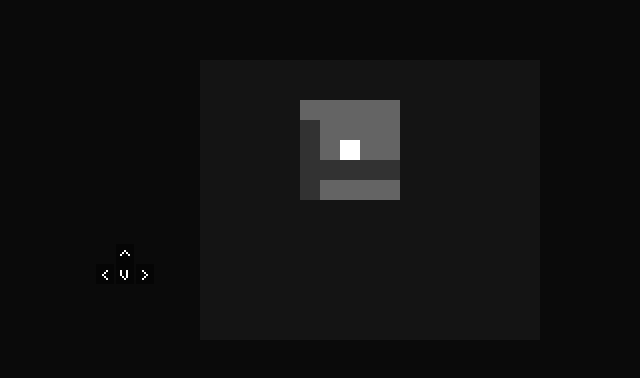
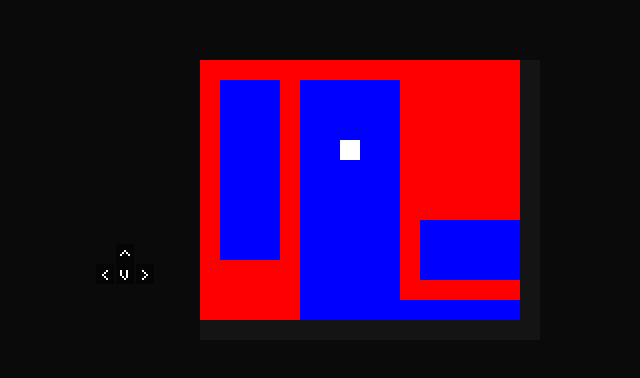
Before and after one commit to wormsparty/wormsparty.github.io, a plain HTML site: page labyrinth/index.html in a window 1280 px wide. Shown: the part 250-628 px from the top of the page, without its empty margins (290-930 px from the left). Drawn offline with Linux system fonts and the light colour scheme.

Commit message:
Nouvelles idées

```diff
--- a/boccalino.html
+++ b/boccalino.html
@@ -8,8 +8,6 @@
     <link rel="stylesheet" href="static/lib/bootstrap-4.1.2.min.css" />
     <script src="static/lib/bootstrap-4.1.2.min.js"></script>
     <script src="../static/lib/popper-1.14.3.min.js"></script>
-
-    <script src="static/konami.js"></script>
 
     <style>
     #thediv {
--- a/labyrinth/labyrinth.js
+++ b/labyrinth/labyrinth.js
@@ -2,28 +2,31 @@
 
 let Labyrinth = {};
 
-let world_map = [
-    [ 1, 1, 1, 1, 1, 1, 1, 1, 1, 1, 1, 1, 1, 1, 1, 1, 1, 1, 1, 1, 1, 1, 1, 1, 1 ],
-    [ 1, 0, 0, 1, 0, 0, 0, 0, 0, 0, 0, 0, 0 ,0, 1, 0, 1, 0, 0, 0, 1, 0, 0, 0, 1 ],
-    [ 1, 0, 3, 1, 0, 0, 0, 0, 0, 0, 0, 0, 0 ,0, 0, 0, 0, 0, 0, 0, 0, 0, 0, 1, 1 ],
-    [ 1, 0, 0, 1, 0, 1, 0, 0, 0, 0, 1, 0, 0 ,0, 1, 0, 1, 0, 1, 0, 1, 0, 1, 1, 1 ],
-    [ 1, 0, 0, 1, 0, 1, 0, 2, 0, 0, 1, 1, 1 ,0, 1, 0, 1, 0, 1, 0, 1, 0, 0, 0, 1 ],
-    [ 1, 0, 0, 1, 0, 1, 1, 1, 1, 1, 1, 0, 0 ,0, 1, 0, 1, 0, 1, 1, 1, 1, 0, 0, 1 ],
-    [ 1, 0, 0, 0, 0, 1, 0, 0, 0, 0, 1, 0, 4 ,0, 1, 0, 0, 0, 0, 0, 1, 0, 0, 1, 1 ],
-    [ 1, 0, 0, 0, 0, 0, 0, 0, 0, 0, 1, 0, 0 ,0, 1, 0, 1, 0, 0, 0, 1, 0, 0, 0, 1 ],
-    [ 1, 0, 0, 1, 0, 0, 0, 0, 0, 0, 0, 0, 0 ,0, 1, 0, 1, 0, 0, 0, 1, 0, 0, 0, 1 ],
-    [ 1, 0, 3, 1, 0, 0, 0, 0, 0, 0, 0, 0, 0 ,0, 0, 0, 0, 0, 0, 0, 0, 0, 0, 1, 1 ],
-    [ 1, 0, 0, 1, 0, 1, 0, 0, 0, 0, 1, 0, 0 ,0, 1, 0, 1, 0, 1, 0, 1, 0, 1, 1, 1 ],
-    [ 1, 0, 0, 1, 0, 1, 0, 0, 0, 0, 1, 1, 1 ,0, 1, 0, 1, 0, 1, 0, 1, 0, 0, 0, 1 ],
-    [ 1, 0, 0, 1, 0, 1, 1, 1, 1, 1, 1, 0, 0 ,0, 1, 0, 1, 0, 1, 1, 1, 1, 0, 0, 1 ],
-    [ 1, 0, 0, 0, 0, 1, 0, 0, 0, 0, 1, 0, 4 ,0, 1, 0, 0, 0, 0, 0, 1, 0, 0, 1, 1 ],
-    [ 1, 0, 0, 0, 0, 0, 0, 0, 0, 0, 1, 0, 0 ,0, 1, 0, 1, 0, 0, 0, 1, 0, 0, 0, 1 ],
-    [ 1, 0, 0, 1, 0, 0, 0, 0, 0, 0, 0, 0, 0 ,0, 1, 0, 1, 0, 0, 0, 1, 0, 0, 0, 1 ],
-    [ 1, 0, 3, 1, 0, 0, 0, 0, 0, 0, 0, 0, 0 ,0, 0, 0, 0, 0, 0, 0, 0, 0, 0, 1, 1 ],
-    [ 1, 0, 0, 1, 0, 1, 0, 0, 0, 0, 1, 0, 0 ,0, 1, 0, 1, 0, 1, 0, 1, 0, 1, 1, 1 ],
-    [ 1, 0, 0, 1, 0, 1, 0, 0, 0, 0, 1, 1, 1 ,0, 1, 0, 1, 0, 1, 0, 1, 0, 0, 0, 1 ],
-    [ 1, 1, 1, 1, 1, 1, 1, 1, 1, 1, 1, 1, 1, 1, 1, 1, 1, 1, 1, 1, 1, 1, 1, 1, 1 ],
-];
+let world_map = "" +
+    '##########################################################################\n' +
+    '#   #     ###########################   #                  ###############\n' +
+    '# J #     ########################### C #                  ###############\n' +
+    '# o #     ########################### o .                  ###############\n' +
+    '# r #  @  ########################### o .                                #\n' +
+    '# d #     ########################### p #                                #\n' +
+    '# i #     ###########################   #                                #\n' +
+    '# l #     ###############################                   ####         #\n' +
+    '# s #     #                             #                   #EL#         #\n' +
+    '#   #     #  Objectif: va à ton bureau  #                   #CA#         #\n' +
+    '#####     #                             #                   ####         #\n' +
+    '#####     ###############################                                #\n' +
+    '#####                                                                    #\n' +
+    '#####                                                   ####..############\n' +
+    '#########################################               ##################\n' +
+    '#########################################               ##################\n' +
+    '#########################################               ##################\n' +
+    '#########################################               ##################\n' +
+    '#########################################               ##################\n' +
+    '#########################################               ##################\n' +
+    '#########################################               ####..############\n' +
+    '#########################################                ~~~~~~~~        #\n' +
+    '#########################################                  ~~~~          #\n' +
+    '##########################################################################\n';
 
 let btn_up   =  [118, 207, 9, 10],
     btn_down =  [118, 217, 9, 10],
@@ -32,51 +35,56 @@ let btn_up   =  [118, 207, 9, 10],
 
 function mark_map(handle, newpx, newpy)
 {
-    handle.map_visitations[newpy][newpx] = true;
+    handle.map_visitations[newpy * handle.map_length + newpx] = true;
 
-    let depth_of_view = 2;
+    let depth_of_view = 8;
 
     for(let y = 1; y <= depth_of_view; y++)
     {
         if (newpy + y < world_map.length)
-            handle.map_visitations[newpy+y][newpx] = true;
+            handle.map_visitations[(newpy+y) * handle.map_length + newpx] = true;
 
         if (newpy - y >= 0)
-            handle.map_visitations[newpy-y][newpx] = true;
+            handle.map_visitations[(newpy-y) * handle.map_length + newpx] = true;
     }
 
     for(let x = 1; x <= depth_of_view; x++)
     {
-      if (newpx + x < world_map[0].length)
-          handle.map_visitations[newpy][newpx+x] = true;
+      if (newpx + x < handle.map_length)
+          handle.map_visitations[newpy * handle.map_length + newpx+x] = true;
 
       if (newpx - x >= 0)
-          handle.map_visitations[newpy][newpx-x] = true;
+          handle.map_visitations[newpy * handle.map_length + newpx-x] = true;
 
       for(let y = 1; y <= depth_of_view; y++)
       {
-        if (newpy + y < world_map.length)
+        if (newpy + y < handle.map_height)
         {
-            if (newpx + x < world_map[0].length)
-                handle.map_visitations[newpy+y][newpx+x] = true;
+            if (newpx + x < handle.map_length)
+                handle.map_visitations[(newpy+y) * handle.map_length + newpx+x] = true;
 
             if (newpx - x >= 0)
-                handle.map_visitations[newpy+y][newpx-x] = true;
+                handle.map_visitations[(newpy+y) * handle.map_length + newpx-x] = true;
         }
 
         if (newpy - y >= 0)
         {
-          if (newpx + x < world_map[0].length)
-              handle.map_visitations[newpy-y][newpx+x] = true;
+          if (newpx + x < handle.map_length)
+              handle.map_visitations[(newpy-y) * handle.map_length + newpx+x] = true;
 
           if (newpx - x >= 0)
-              handle.map_visitations[newpy-y][newpx-x] = true;
+              handle.map_visitations[(newpy-y) * handle.map_length + newpx-x] = true;
         }
       }
     }
 }
 
 Labyrinth.new = function(engine) {
+    let splitted_map = world_map.split('\n');
+
+    let map_length = splitted_map[0].length,
+        map_height = splitted_map.length;
+
     let handle = {
         was_up: 0,
         up: 0,
@@ -88,17 +96,19 @@ Labyrinth.new = function(engine) {
         right: 0,
         px: 0,
         py: 0,
-        map_visitations: Array.from(Array(world_map[0].length), () => new Array(world_map.length)),
-        engine: engine
+        map_visitations: new Array(map_length * map_height),
+        engine: engine,
+        map_length: map_length,
+        map_height: map_height
     };
 
-    for(let y = 0; y < world_map.length; y++)
+    for(let y = 0; y < map_height; y++)
     {
-        for(let x = 0; x < world_map[y].length; x++)
+        for(let x = 0; x < map_length; x++)
         {
-            handle.map_visitations[x][y] = false;
+            handle.map_visitations[y * map_length + x] = false;
 
-            if (world_map[y][x] === 2) {
+            if (world_map[y * (map_length + 1) + x] === '@') {
                 handle.px = x;
                 handle.py = y;
             }
@@ -111,12 +121,12 @@ Labyrinth.new = function(engine) {
     {
         if (newpx !== handle.px || newpy !== handle.py)
         {
-            if (newpx >= 0 && newpx < world_map[0].length
-             && newpy >= 0 && newpy < world_map.length)
+            if (newpx >= 0 && newpx < map_length
+             && newpy >= 0 && newpy < map_height)
             {
-                let newval = world_map[newpy][newpx];
+                let newval = world_map[newpy * (map_length + 1) + newpx];
 
-                if (newval === 0 || newval === 2)
+                if (newval !== '#')
                     return true;
             }
         }
@@ -154,8 +164,6 @@ Labyrinth.new = function(engine) {
 
     handle.draw = function(font) {
         let number_of_visible_blocs = 10;
-        let max_x = world_map[0].length;
-        let max_y = world_map.length;
 
         for(let y = -number_of_visible_blocs; y < number_of_visible_blocs; y++)
         {
@@ -164,27 +172,27 @@ Labyrinth.new = function(engine) {
                 let px = x + handle.px;
                 let py = y + handle.py;
 
-                if (px < 0 || px >= max_x
-                 || py < 0 || py >= max_y) {
+                if (px < 0 || px >= map_length
+                 || py < 0 || py >= map_height) {
                    continue;
                 }
 
-                let val = world_map[py][px];
+                let val = world_map[py * (map_length + 1) + px];
                 let xx = handle.engine.reference_width / 2 + 10 * (px - handle.px) - 5;
                 let yy = handle.engine.reference_height / 2 + 10 * (py - handle.py) - 5;
 
                 if (px === handle.px && py === handle.py)
                     handle.engine.rect(xx, yy, 10, 10, 256, 256, 256);
-                else if (!handle.map_visitations[py][px])
+                else if (!handle.map_visitations[py * map_length + px])
                     handle.engine.rect(xx, yy, 10, 10, 20, 20, 20);
-                else if (val === 0 || val === 2)
-                    handle.engine.rect(xx, yy, 10, 10, 100, 100, 100);
-                else if (val === 1)
-                    handle.engine.rect(xx, yy, 10, 10, 50, 50, 50);
-                else if (val === 3)
+                else if (val === '#')
+                    handle.engine.rect(xx, yy, 10, 10, 256, 0, 0);
+                else if (val === '.')
                     handle.engine.rect(xx, yy, 10, 10, 0, 256, 0);
-                else if (val === 4)
-                    handle.engine.rect(xx, yy, 10, 10, 256, 0.0, 0.0);
+                else if (val === '~')
+                    handle.engine.rect(xx, yy, 10, 10, 156, 156, 156);
+                else
+                    handle.engine.rect(xx, yy, 10, 10, 0, 0, 256);
             }
         }
 
--- a/static/engine/engine.js
+++ b/static/engine/engine.js
@@ -44,6 +44,7 @@ Engine.new = function(descriptor, click) {
         canvas: document.getElementById(descriptor.canvasId),
         reference_width: descriptor.width,
         reference_height: descriptor.height,
+        allow_rotate: false,
         rotate: false
     };
 
@@ -201,7 +202,9 @@ Engine.new = function(descriptor, click) {
 
         if (zoom_v > zoom_h)
         {
-            rotate = true;
+            if (handle.allow_rotate)
+              rotate = true;
+
             zoom = Math.floor(zoom_v);
         }
         else
```
Also changed, not shown: labyrinth/rogue.html (added, +71 -0 lines), static/konami.js (deleted, +0 -45 lines), static/monogram.ttf (added), 1 other file.
